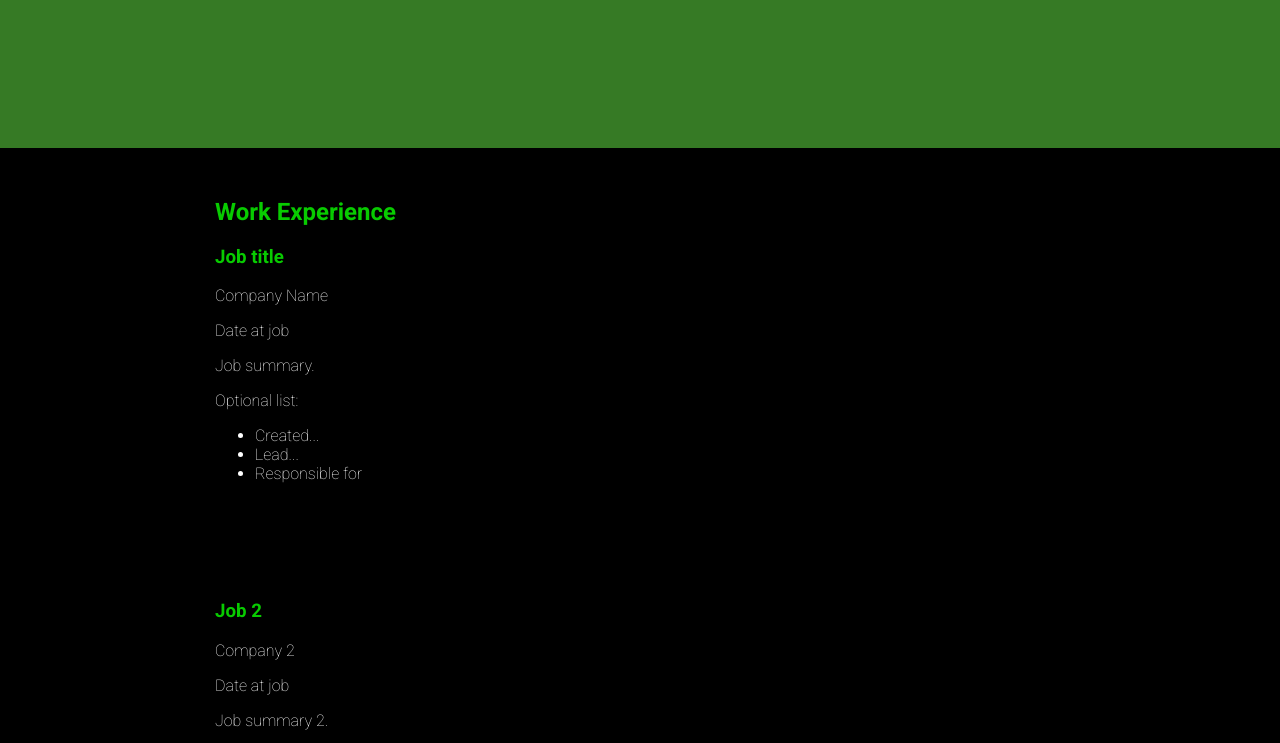
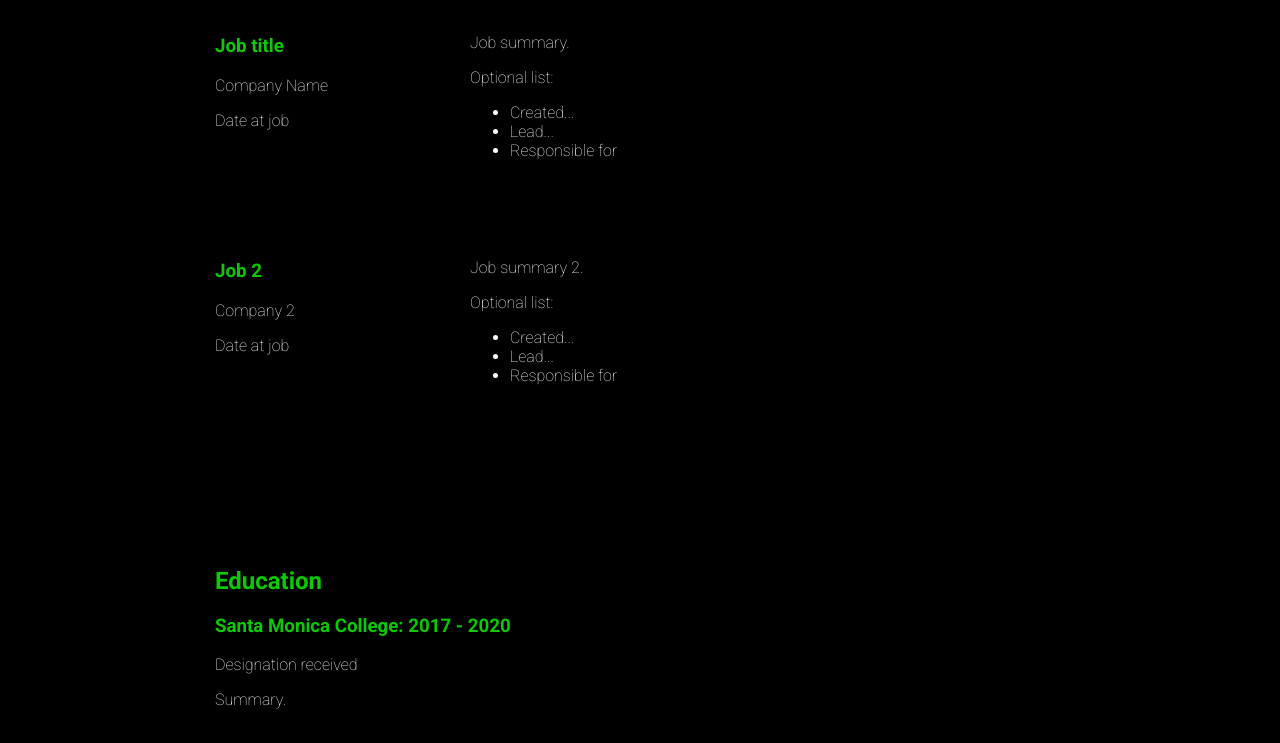
Before and after one commit to RobertEClarkson/HW7-Page, a plain HTML site: page index.html in a window 1280 px wide. Shown: the part 409-1152 px from the top of the page. Drawn offline with Linux system fonts and the light colour scheme; a web font is replaced by a local one.

Commit message:
Update styles.css

```diff
--- a/css/styles.css
+++ b/css/styles.css
@@ -70,14 +70,14 @@ header h1, header h2, footer h2 {
 
 .column-narrow {
 	width: 30%;
-	float left;
+	float: left;
 	padding-right: 3%;
-	min-height 175px;
+	min-height: 175px;
 }
 
 .column-wide {
 	width: 70%;
-	float left;
+	float: left;
 	min-height: 225px;
 }
 
```
